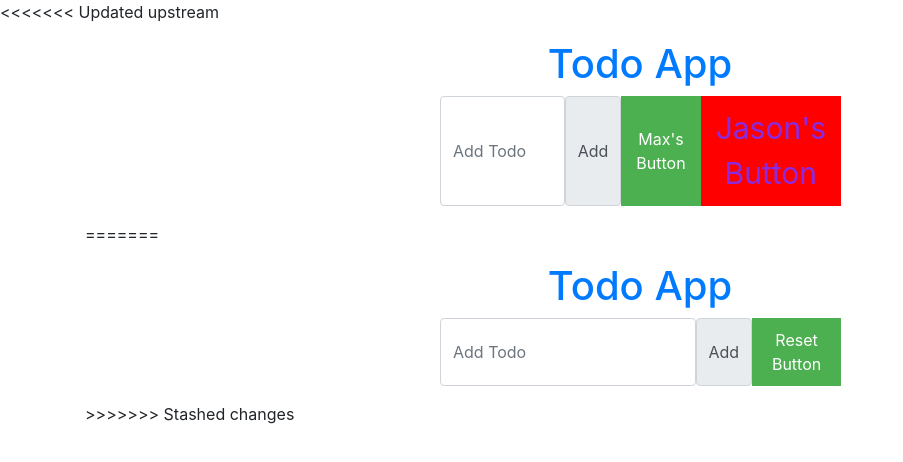
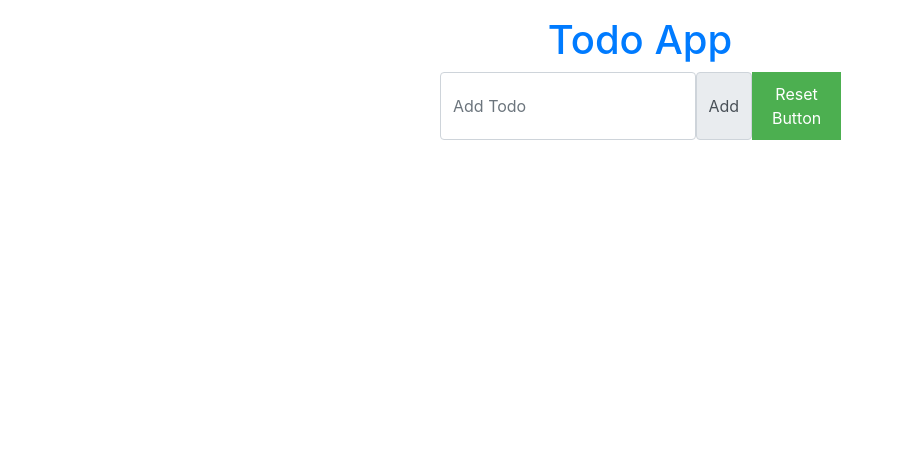
Before and after one commit to Neophyters/First_Angular, an Angular app: page / in a window 1280 px wide. Shown: the top 462 px of the page, without its empty margins (0-903 px from the left). Built offline with nearby package versions, Linux system fonts and the light colour scheme.

Commit message:
Fixed Conflicts to app.component.html

```diff
--- a/src/app/app.component.html
+++ b/src/app/app.component.html
@@ -1,17 +1,3 @@
-<<<<<<< Updated upstream
-<div class="container">
-  <form>
-    <div class="form-group">
-      <h1 class="text-center text-primary">Todo App</h1>
-      <div class="input-group-prepend">
-        <input type="text" class="form-control" placeholder="Add Todo" name="todo">
-        <span class="input-group-text">Add</span>
-        <button class="button" >Max's Button</button>
-        <button class="button_Jason" >Jason's Button</button>
-      </div>
-    </div>
-  </form>
-=======
 <div [formGroup]="todoForm" >
   <div class="container">
     <form>
@@ -30,5 +16,4 @@
       </div>
     </form>
   </div>
->>>>>>> Stashed changes
 </div>
```
